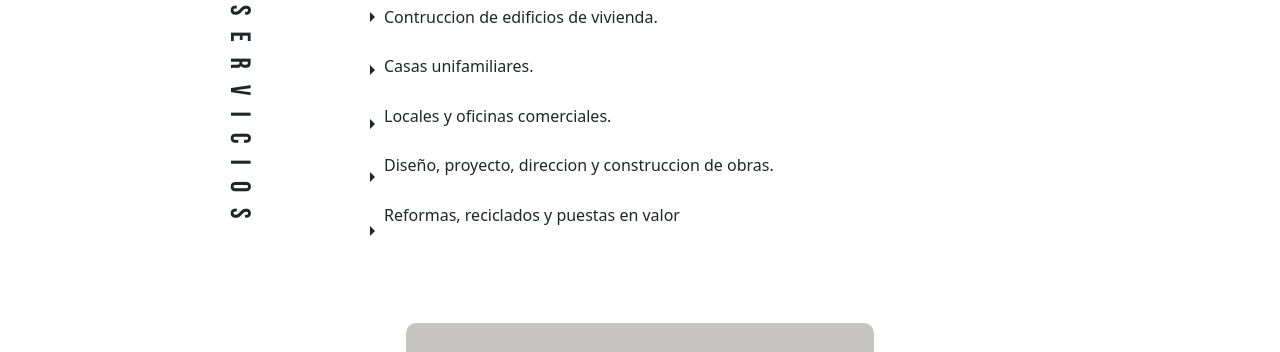
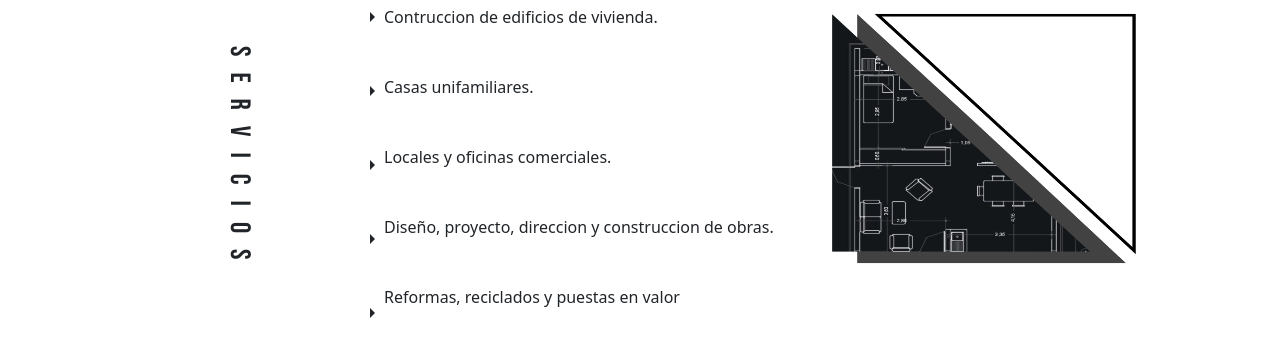
Before and after one commit to DavidIniMeyer/Repo-Sass, a website: page pages/Nosotros.html in a window 1280 px wide. Shown: the part 335-687 px from the top of the page. Drawn offline with nearby package versions, Linux system fonts and the light colour scheme.

Commit message:
añadiendo css

```diff
--- a/pages/Nosotros.html
+++ b/pages/Nosotros.html
@@ -82,24 +82,9 @@
             <p>Diseño, proyecto, direccion y construccion de obras.</p>
             <p>Reformas, reciclados y puestas en valor</p>
         </div>
-    </div>
-    <!-- <div class="divnosotros">
-        <div class="divestudio">
-            <h3>
-                Estudio Quinta Faz
-            </h3>
-            <p>La arquitectura es una experiencia unica y exclusiva para cada necesidad.</p>
-            <p>Somos un estudio de arquitectura conformado por un grupo de arquitectos y diseladores que se complementan con tecnicos especialistas de distintos sectores, comprometidos en brindar un servicio de calidad</p>
-            <p>dessarrollamos tu proyecto en equipo y de forma responsabilizada.</p>
+        <div>
+            <img src="../assets/img/diseño-nosotros.png" alt="diseño_plano" class="imgnosotros">
         </div>
-        <div class="divservicios">
-            <h3>Servicios</h3>
-            <p>Contruccion de edificios de vivienda.</p>
-            <p>Casas unifamiliares.</p>
-            <p>Locales y oficinas comerciales.</p>
-            <p>Diseño, proyecto, direccion y construccion de obras.</p>
-            <p>Reformas, reciclados y puestas en valor</p>
-        </div> -->
     </div>
 
 
--- a/scss/partials/_nosotros.scss
+++ b/scss/partials/_nosotros.scss
@@ -58,3 +58,7 @@ grid-template-columns: 20% 10% 35% 35%;
     flex-direction: column;
     justify-content: space-between;
 }
+.imgnosotros{
+    height: 20rem;
+    width: 19rem;
+}
```
Also changed, not shown: assets/img/diseño-nosotros.png (added), css/prueba.css.
